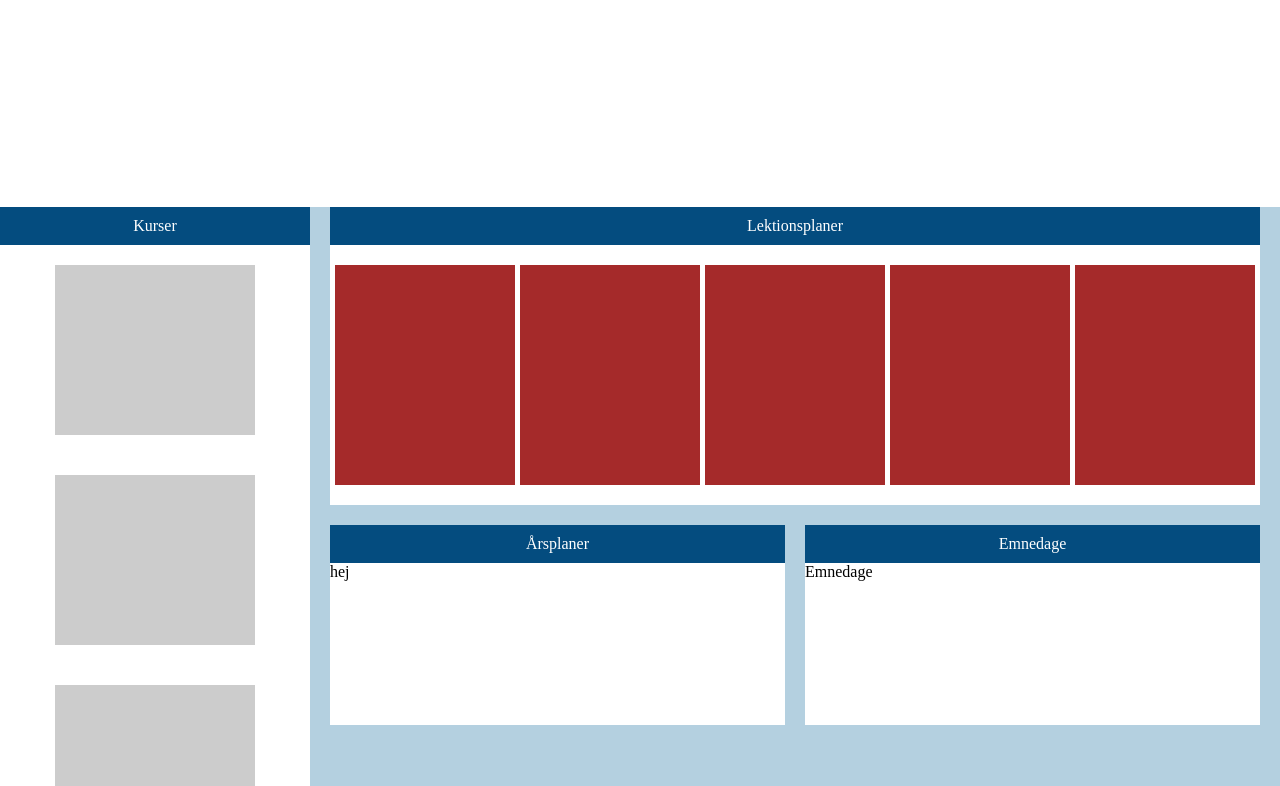
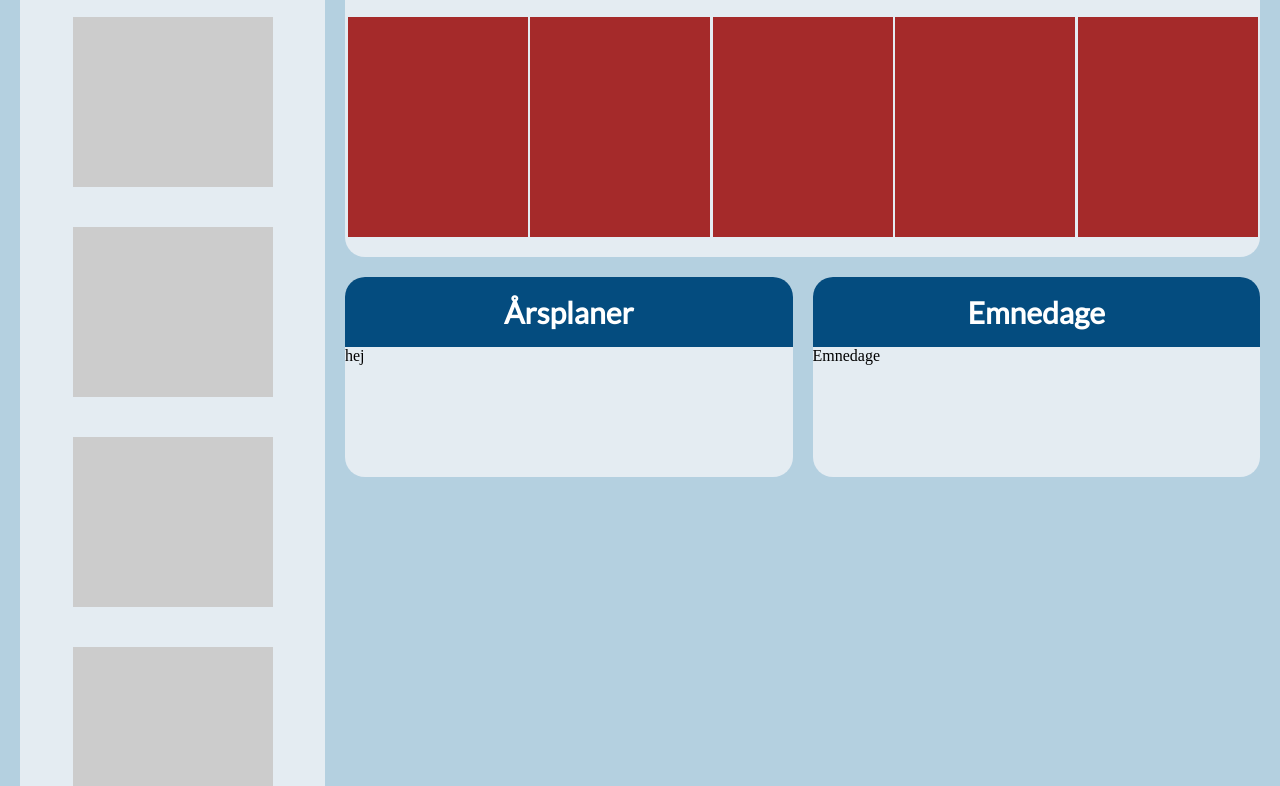
Before and after one commit to emrahpeskovic/kedu, a plain HTML site: page materialer.html in a window 1280 px wide. Shown: the part 612-1398 px from the top of the page. Drawn offline with Linux system fonts and the light colour scheme.

Commit message:
box-shadows

```diff
--- a/assets/css/style.css
+++ b/assets/css/style.css
@@ -134,8 +134,8 @@ header#header-minprofil {
   left: 0px;
   width: 100%;
   height: 120px;
+  padding-left: 2%;
   display: flex;
-  padding-left: 2%;
   align-items: center;
   justify-content: flex-start;
   box-sizing: border-box;
@@ -150,7 +150,6 @@ h1#page-title {
 #container {
   background-color: #216393;
   width: 100%;
-  max-width: 1366px
   margin: auto;
 }
 
@@ -158,14 +157,16 @@ h1#page-title {
   margin: 28px;
   flex: 1;
   transition:all 0.3s ease;
+  box-shadow: 2px 2px 5px #747474;
 }
 
 .image_section1:hover {
   opacity: 0.8;
+
 }
 
 .section_container {
-background-color: #B4D0E0;
+background-color: #E4ECF2;
 display: flex;
 flex-wrap: wrap;
 justify-content: center;
@@ -179,6 +180,7 @@ padding: 40px 0px 40px 0px;
   font-family: "Lato-Regular";
   padding: 3px; /* Lille kant rundt om billedet i boksen */
   margin: 10px 10px 10px 10px;
+  box-shadow: 2px 2px 3px #c4c4c4;
 }
 
 .boks h2 {
@@ -258,24 +260,26 @@ margin-left: 150px;
 }
 /**************************MATERIALER*************************/
 #wrapper {
+  padding: 20px 20px 20px 20px;
+  box-sizing: border-box;
   display: flex;
   min-width: 1024px;
   flex-direction: row;
-  margin: 300px 0px 0px 0px;
   background-color: #B4D0E0;
 }
 #aside-kurser {
-  background: #fff;
+  background: #E4ECF2;
   flex: 1;
   flex-direction: column;
   display: flex;
   align-items: center;
+  border-radius: 20px;
 }
 #col-2 {
   display: flex;
   flex-direction: column;
   flex: 3;
-  margin: 0px 20px 0px 20px;
+  margin: 0px 0px 0px 20px;
 }
 #content {
   display: flex;
@@ -283,21 +287,24 @@ margin-left: 150px;
 }
 #section_aarsplaner {
   flex: 1;
-  background-color: #fff;
+  background-color: #E4ECF2;
   height: 200px;
-    margin: 20px 10px 0px 00px;
+  margin: 20px 10px 0px 0px;
+  border-radius: 20px;
 }
 #emnedage {
-  background: #fff;
+  background: #E4ECF2;
   flex: 1;
   height: 200px;
   margin: 20px 0px 0px 10px;
+  border-radius: 20px;
 }
 #section-lektionsplaner {
-  background: #fff;
+  background: #E4ECF2;
   display: flex;
   flex-direction: row wrap;
   justify-content: space-evenly;
+  border-radius: 0px 0px 20px 20px;
 }
 /* ******************************************* */
 .kursus {
@@ -312,12 +319,17 @@ margin-left: 150px;
   background-color: brown;
   margin: 20px 0px 20px 0px;
 }
-.title {
+h1.box-title {
   width: 100%;
+  height: 70px;
   background-color: #044C7F;
   color: #fff;
-  text-align: center;
   float: left;
-  padding: 10px;
   box-sizing: border-box;
+  font-family: "Lato-Regular";
+  font-size: 30px;
+  display: flex;
+  justify-content: center;
+  align-items: center;
+  border-radius: 20px 20px 0px 0px;
 }
--- a/materialer.html
+++ b/materialer.html
@@ -32,9 +32,9 @@
     </header>
     <div id="wrapper">
     <aside id="aside-kurser">
-      <div class="title">
+      <h1 class="box-title">
         Kurser
-      </div>
+      </h1>
       <div class="kursus">
       </div>
       <div class="kursus">
@@ -47,9 +47,9 @@
       </div>
     </aside>
     <div id="col-2">
-      <div class="title">
+      <h1 class="box-title">
         Lektionsplaner
-      </div>
+      </h1>
       <section id="section-lektionsplaner">
       <div class="lektionsplan">
       </div>
@@ -64,15 +64,15 @@
       </section>
       <section id="content">
       <section id="section_aarsplaner">
-        <div class="title">
+        <h1 class="box-title">
           Årsplaner
-        </div>
+        </h1>
         hej
     </section>
       <section id="emnedage">
-        <div class="title">
+        <h1 class="box-title">
           Emnedage
-        </div>
+        </h1>
         Emnedage
       </section>
     </section>
```
Also changed, not shown: index.html (+0 -2 lines).
